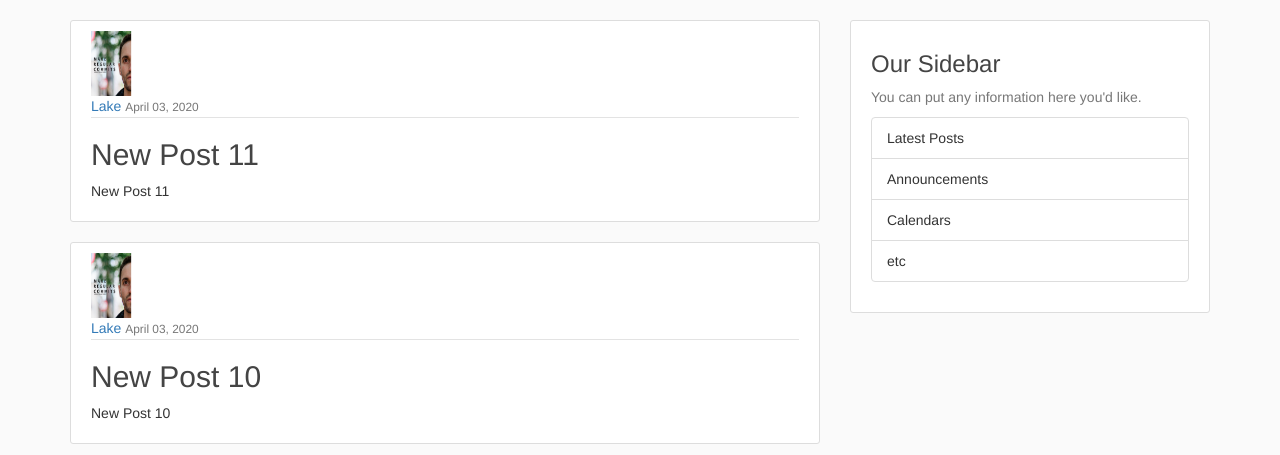
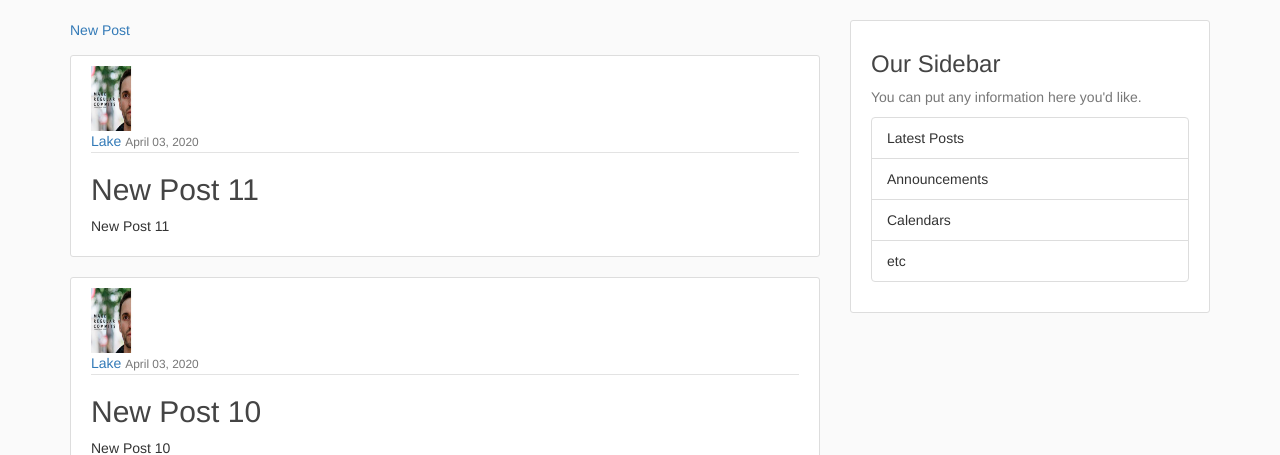
Before and after one commit to lake-bramlett/python_blog, a Django app: page / in a window 1280 px wide. Shown: the part 52-507 px from the top of the page. Run offline with Django 3.2, Linux system fonts and the light colour scheme; data comes from the database, SQL or seed files in the repository; both versions use the stored data as it was after the commit; some libraries are stand-ins or nearby versions.

Commit message:
add new post link to home

```diff
--- a/message_board/blog/templates/blog/home.html
+++ b/message_board/blog/templates/blog/home.html
@@ -3,6 +3,7 @@
     <title>Home</title>
 {% endblock title %}
 {% block content %}
+    <a href="{% url 'post-create' %}">New Post</a>
     {% for post in posts %}
         <article class="media content-section">
             <img src="{{  post.author.profile.image.url }}" class="rounded-circle article-img" alt="profile pic">
```
Also changed, not shown: message_board/db.sqlite3, message_board/media/profile_pics/abdellah_canvas.jpg.
